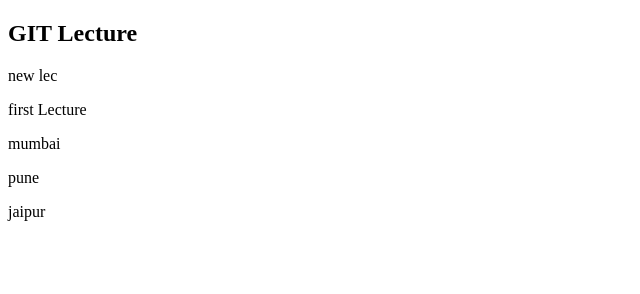
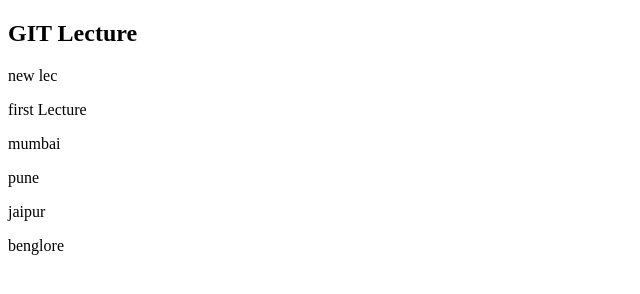
Before and after one commit to Asmita-kida/manager, a plain HTML site: page index.html in a window 1280 px wide. Shown: the full height of the page, 0-640 px from the left. Drawn offline with Linux system fonts and the light colour scheme.

Commit message:
benglore

```diff
--- a/index.html
+++ b/index.html
@@ -12,5 +12,6 @@
     <p>mumbai</p>
     <p>pune</p>
     <p>jaipur</p>
+    <p>benglore</p>
 </body>
 </html>
```
